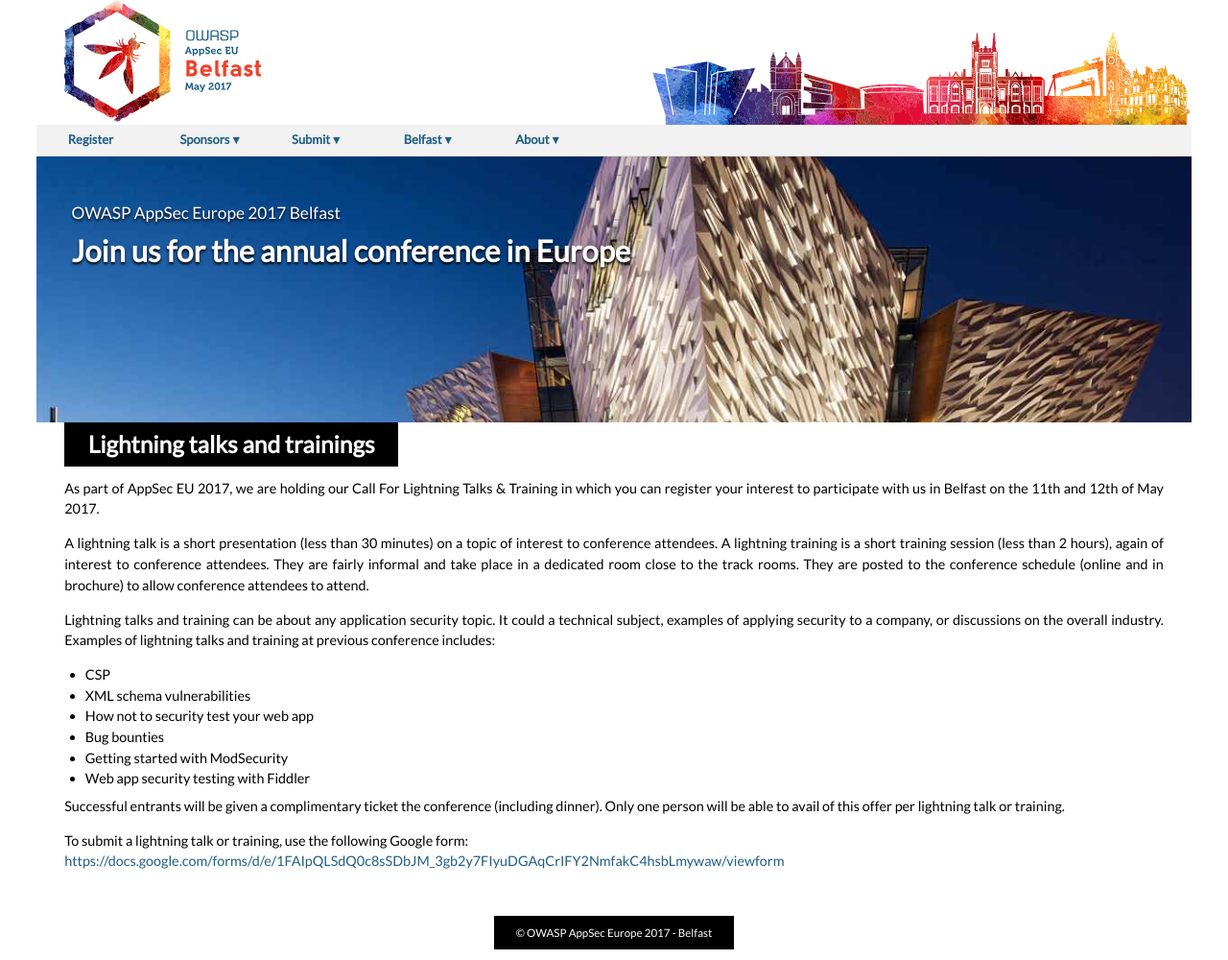
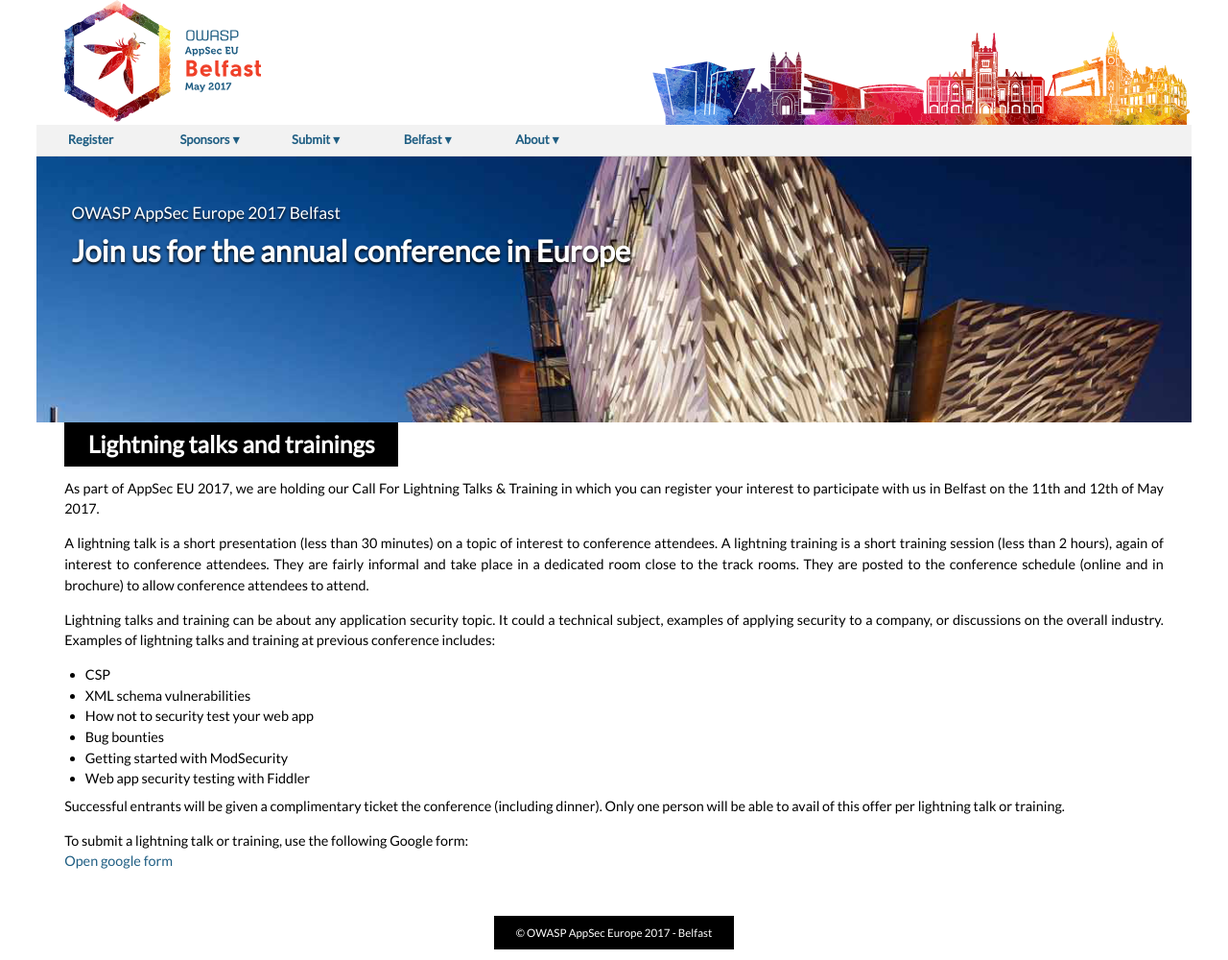
Before and after one commit to OWASP/AppSecEurope2017, a Jekyll site: the page built from program/call-for-lightning-trainings.md, in a window 1280 px wide. Shown: the whole page at 96% size. Built offline with Jekyll 4.4.1, drawn with Linux system fonts in a browser that asks for light colours.

Commit message:
Shortening links

```diff
--- a/assets/css/style.scss
+++ b/assets/css/style.scss
@@ -20,7 +20,6 @@
 	&:hover {
 		text-decoration: underline;
 	}
-	word-wrap: break-word;
 }
 
 h1 {
--- a/program/call-for-lightning-trainings.md
+++ b/program/call-for-lightning-trainings.md
@@ -20,4 +20,4 @@
 Successful entrants will be given a complimentary ticket the conference (including dinner).  Only one person will be able to avail of this offer per lightning talk or training.
 
 To submit a lightning talk or training, use the following Google form:
-[https://docs.google.com/forms/d/e/1FAIpQLSdQ0c8sSDbJM_3gb2y7FIyuDGAqCrIFY2NmfakC4hsbLmywaw/viewform](https://docs.google.com/forms/d/e/1FAIpQLSdQ0c8sSDbJM_3gb2y7FIyuDGAqCrIFY2NmfakC4hsbLmywaw/viewform)
+[Open google form](https://docs.google.com/forms/d/e/1FAIpQLSdQ0c8sSDbJM_3gb2y7FIyuDGAqCrIFY2NmfakC4hsbLmywaw/viewform)
```
Also changed, not shown: program/call-for-activities.md (+1 -1 lines).
